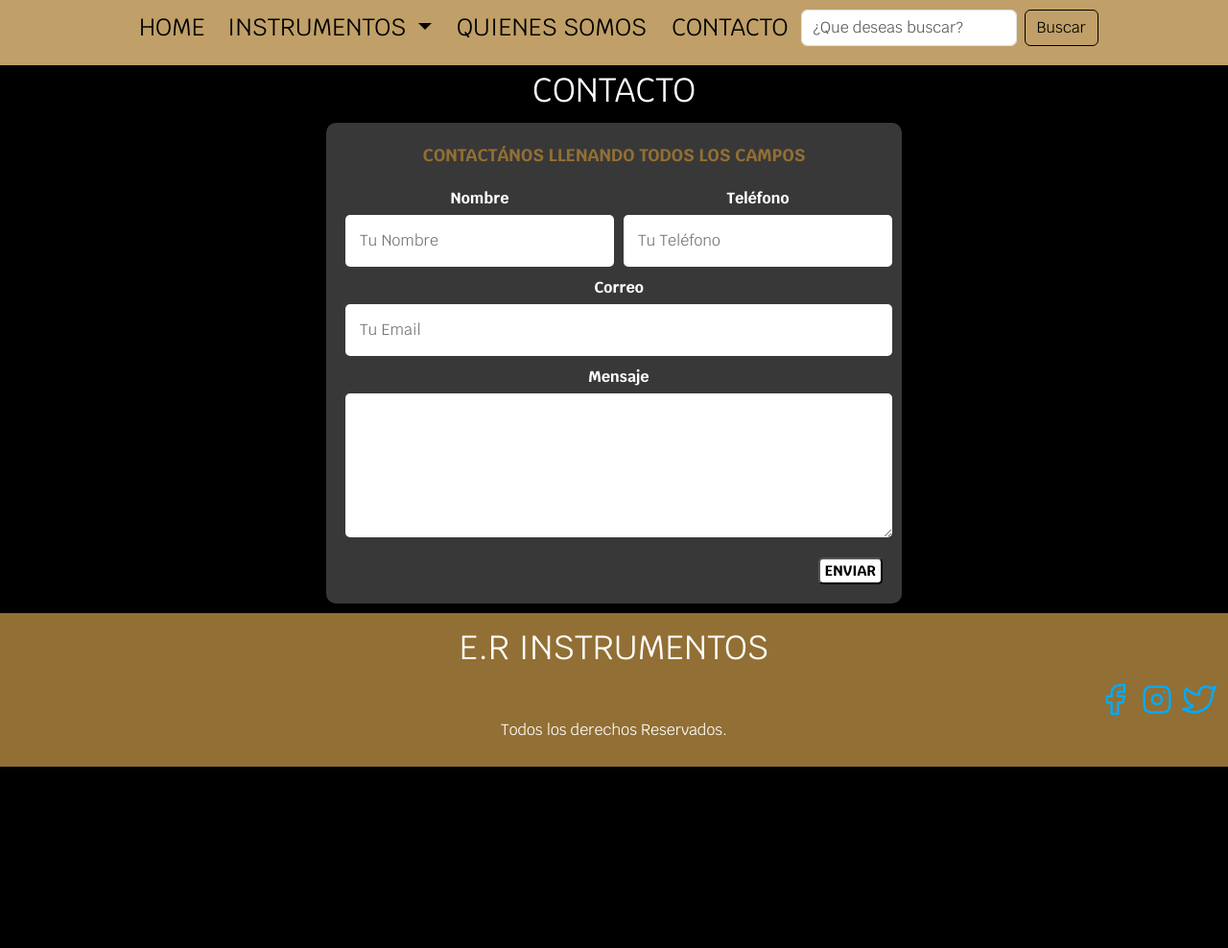
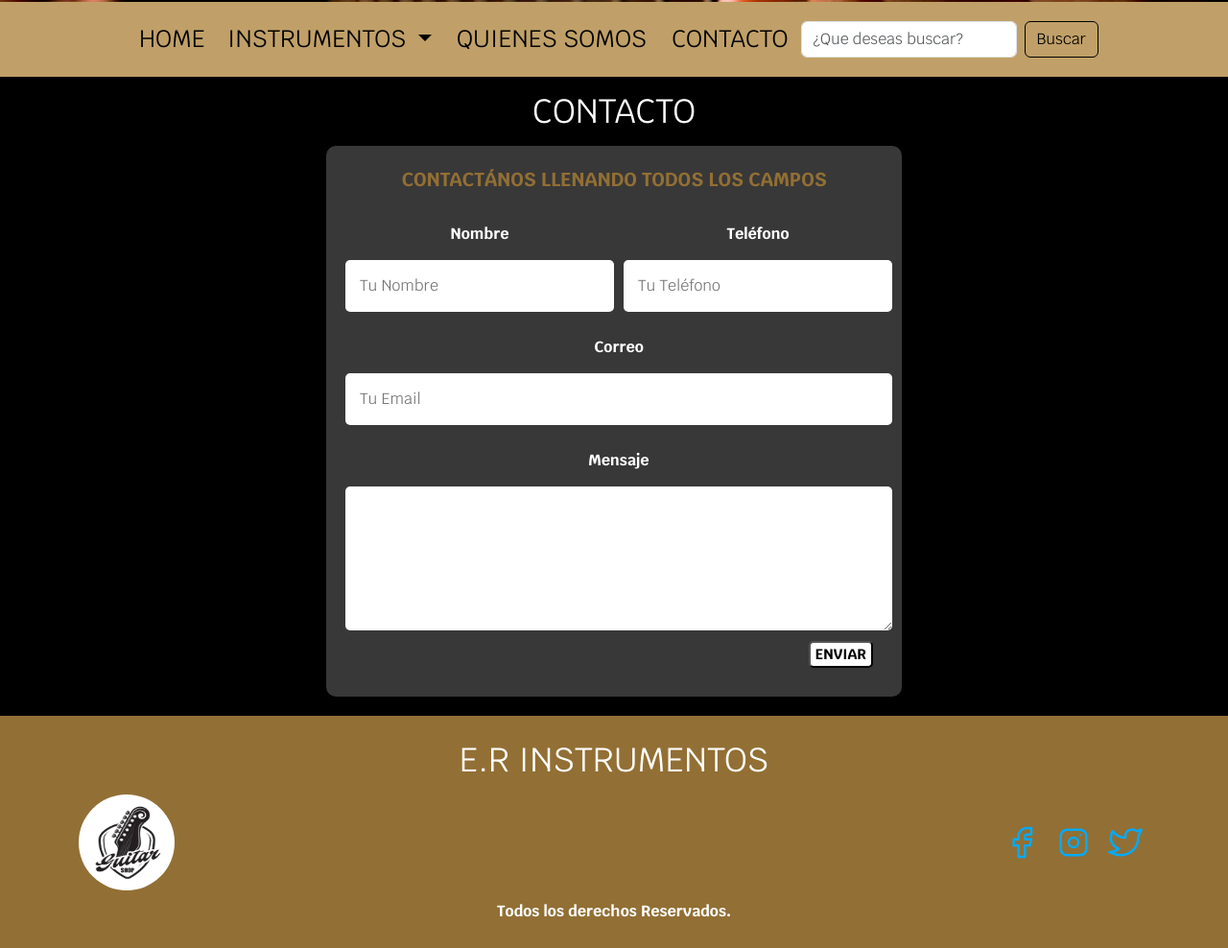
Before and after one commit to EzequielEspinosa/ERInstrumentos, a website: page pages/contacto.html in a window 1280 px wide. Shown: the part 212-1200 px from the top of the page at 96% size. Before the commit the page ends 1011 px from the top, so only its background shows below. Drawn offline with nearby package versions, Linux system fonts and the light colour scheme.

Commit message:
Mejorando el Footer y agregando paddin- margin al formulario

```diff
--- a/pages/contacto.html
+++ b/pages/contacto.html
@@ -113,28 +113,42 @@
 
     <!--Footer-->
     <footer class="footer">
+        <div class="container">
             <h2>E.R Instrumentos</h2>
+            <div class="iconos">
+                <img src="../img/guitarra-logo.jpg" alt="logo-guitarra">
+                <div>
                     <div class="iconos-footer">
-            <svg xmlns="http://www.w3.org/2000/svg" class="icon icon-tabler icon-tabler-brand-facebook" width="40" height="40" viewBox="0 0 24 24" stroke-width="1.5" stroke="#00abfb" fill="none" stroke-linecap="round" stroke-linejoin="round">
-                <path stroke="none" d="M0 0h24v24H0z" fill="none"/>
+                        <svg xmlns="http://www.w3.org/2000/svg" class="icon icon-tabler icon-tabler-brand-facebook" width="40"
+                            height="40" viewBox="0 0 24 24" stroke-width="1.5" stroke="#00abfb" fill="none"
+                            stroke-linecap="round" stroke-linejoin="round">
+                            <path stroke="none" d="M0 0h24v24H0z" fill="none" />
                             <path d="M7 10v4h3v7h4v-7h3l1 -4h-4v-2a1 1 0 0 1 1 -1h3v-4h-3a5 5 0 0 0 -5 5v2h-3" />
                         </svg>
                     </div>
                     <div class="iconos-footer">
-            <svg xmlns="http://www.w3.org/2000/svg" class="icon icon-tabler icon-tabler-brand-instagram" width="40" height="40" viewBox="0 0 24 24" stroke-width="1.5" stroke="#00abfb" fill="none" stroke-linecap="round" stroke-linejoin="round">
-                <path stroke="none" d="M0 0h24v24H0z" fill="none"/>
+                        <svg xmlns="http://www.w3.org/2000/svg" class="icon icon-tabler icon-tabler-brand-instagram" width="40"
+                            height="40" viewBox="0 0 24 24" stroke-width="1.5" stroke="#00abfb" fill="none"
+                            stroke-linecap="round" stroke-linejoin="round">
+                            <path stroke="none" d="M0 0h24v24H0z" fill="none" />
                             <path d="M4 4m0 4a4 4 0 0 1 4 -4h8a4 4 0 0 1 4 4v8a4 4 0 0 1 -4 4h-8a4 4 0 0 1 -4 -4z" />
                             <path d="M12 12m-3 0a3 3 0 1 0 6 0a3 3 0 1 0 -6 0" />
                             <path d="M16.5 7.5l0 .01" />
                         </svg>
                     </div>
                     <div class="iconos-footer">
-            <svg xmlns="http://www.w3.org/2000/svg" class="icon icon-tabler icon-tabler-brand-twitter" width="40" height="40" viewBox="0 0 24 24" stroke-width="1.5" stroke="#00abfb" fill="none" stroke-linecap="round" stroke-linejoin="round">
-                <path stroke="none" d="M0 0h24v24H0z" fill="none"/>
-                <path d="M22 4.01c-1 .49 -1.98 .689 -3 .99c-1.121 -1.265 -2.783 -1.335 -4.38 -.737s-2.643 2.06 -2.62 3.737v1c-3.245 .083 -6.135 -1.395 -8 -4c0 0 -4.182 7.433 4 11c-1.872 1.247 -3.739 2.088 -6 2c3.308 1.803 6.913 2.423 10.034 1.517c3.58 -1.04 6.522 -3.723 7.651 -7.742a13.84 13.84 0 0 0 .497 -3.753c0 -.249 1.51 -2.772 1.818 -4.013z" />
+                        <svg xmlns="http://www.w3.org/2000/svg" class="icon icon-tabler icon-tabler-brand-twitter" width="40"
+                            height="40" viewBox="0 0 24 24" stroke-width="1.5" stroke="#00abfb" fill="none"
+                            stroke-linecap="round" stroke-linejoin="round">
+                            <path stroke="none" d="M0 0h24v24H0z" fill="none" />
+                            <path
+                            d="M22 4.01c-1 .49 -1.98 .689 -3 .99c-1.121 -1.265 -2.783 -1.335 -4.38 -.737s-2.643 2.06 -2.62 3.737v1c-3.245 .083 -6.135 -1.395 -8 -4c0 0 -4.182 7.433 4 11c-1.872 1.247 -3.739 2.088 -6 2c3.308 1.803 6.913 2.423 10.034 1.517c3.58 -1.04 6.522 -3.723 7.651 -7.742a13.84 13.84 0 0 0 .497 -3.753c0 -.249 1.51 -2.772 1.818 -4.013z" />
                         </svg>
                     </div>
-        <p>Todos los derechos Reservados.</p>
+                </div>
+            </div> <!--fin div-iconos-->
+            <p><strong>Todos los derechos Reservados.</strong> </p>
+        </div><!--fin del div Container-->
     </footer>
 </body>
 </html>
--- a/scss/_footer.scss
+++ b/scss/_footer.scss
@@ -1,4 +1,19 @@
 /*Footer*/
+.container{
+    p{
+        margin-top: 10px;
+    }
+    .iconos{
+        display: flex;
+        justify-content: space-between;
+        align-items: center;
+        img{
+            height: 100px;
+            width: 100px;
+            border-radius: 50%;
+        }
+    }
+}
 .footer{
     background-color: map-get($fondos, color-secundario);
     padding: 10px;
@@ -8,4 +23,6 @@
 
 .iconos-footer{
     display: inline;
+    padding: 5px;
+    margin-bottom: 10px;
 }
--- a/scss/_formulario.scss
+++ b/scss/_formulario.scss
@@ -2,7 +2,8 @@
 .formulario {
     background-color: map-get($fondos, color-formulario);
     width: min( 600px, 100% );
-    margin: 0 auto;
+    margin: 10px auto;
+
     padding: 20px;
     border-radius: 10px;
     fieldset {
@@ -10,7 +11,7 @@
     }
     legend {
         text-align: center;
-        font-size: 18px;
+        font-size: 20px;
         text-transform: uppercase;
         font-weight: 700;
         margin-bottom: 20px;
@@ -18,14 +19,16 @@
     }
 }
 .campo {
-    margin-bottom: 10px;
+    margin-bottom: 15px;
     label {
         color:map-get($fondos, color-terceario);
         font-weight: bold;
         margin-bottom: 5px;
+        padding: 10px;
         display: block;
     }textarea {
         height: 150px;
+
     }
 }
 .input-text {
@@ -43,4 +46,5 @@
 }
 .alinear-derecha {
     justify-content: flex-end;
+    padding: 10px;
 }
--- a/scss/_globales.scss
+++ b/scss/_globales.scss
@@ -20,6 +20,7 @@ h1, h2, h3{
     text-transform: uppercase;
     color:map-get($fondos, color-terceario);
     padding: 5px;
+    margin: 10px;
 }
 p{
     text-align: center;
--- a/tareas-pendientes.txt
+++ b/tareas-pendientes.txt
@@ -1,5 +1,3 @@
 cambiar de tamaño las imagenes
-crear maps
 mejorear el footer
-sacar los bordes de la nav
 agragar margenes y padding en algunos elementos.
```
Also changed, not shown: index.html (+7 -2 lines), pages/instrumentos.html (+14 -7 lines), pages/instrumentos2.html (+22 -8 lines), pages/nosotros.html (+22 -8 lines), css/style.css, 1 other file. Lines whose indentation alone changed are shown as unchanged.
